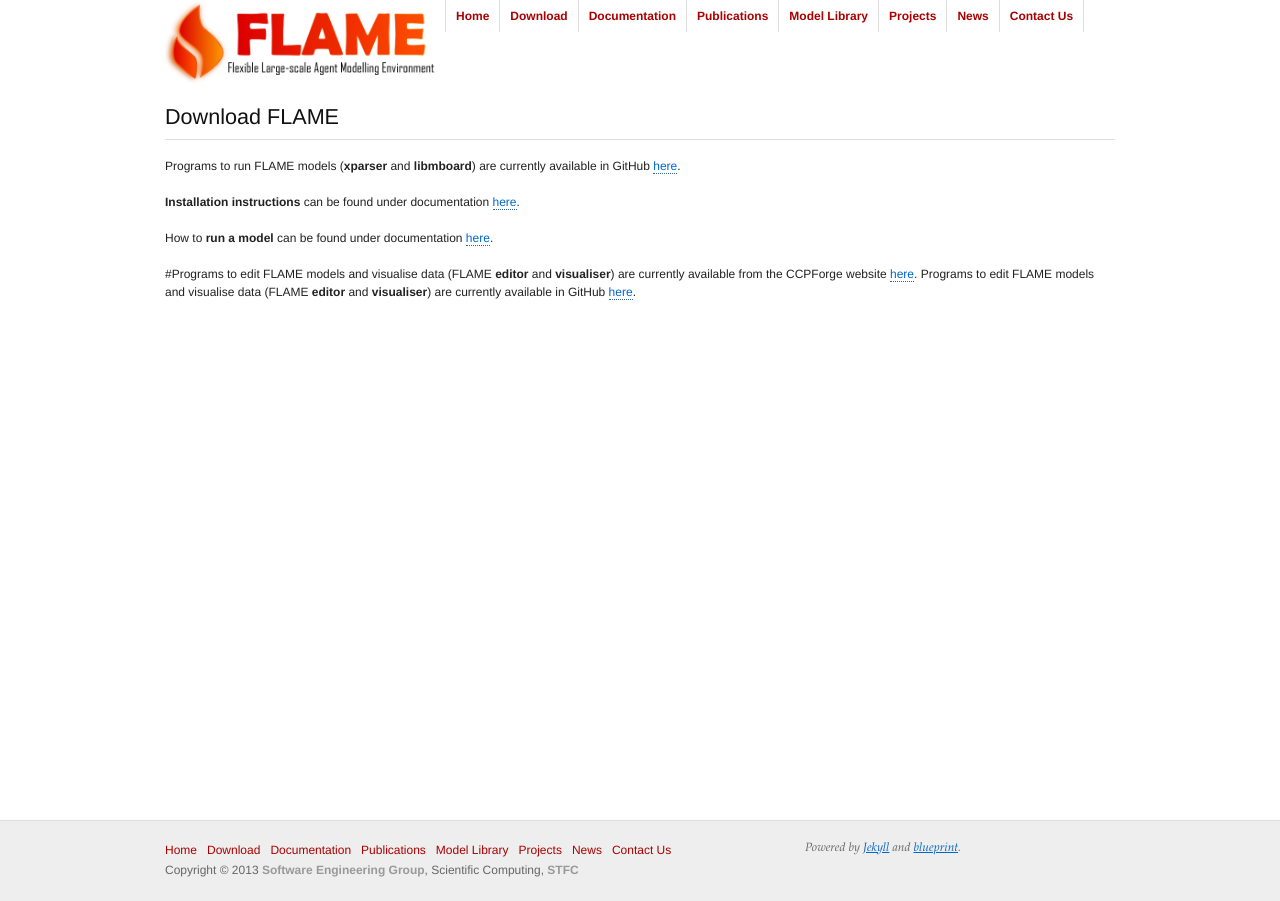
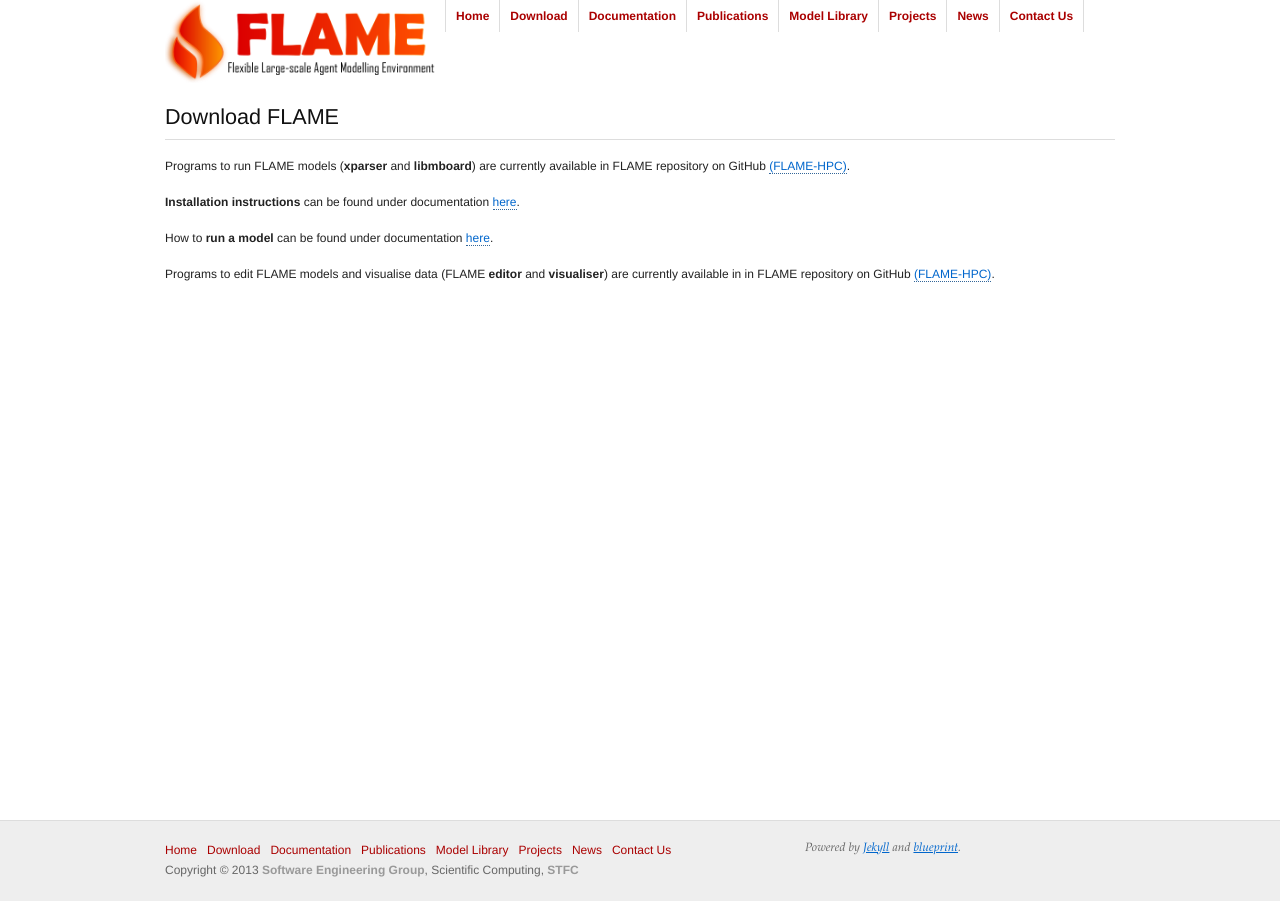
Before and after one commit to FLAME-HPC/FLAME-HPC.github.io, a Jekyll site: the page built from download/index.markdown, in a window 1280 px wide. Built offline with Jekyll 4.4.1, drawn with Linux system fonts in a browser that asks for light colours.

Commit message:
changes to contact and download

```diff
--- a/contact/index.markdown
+++ b/contact/index.markdown
@@ -7,7 +7,7 @@ title: Contact Us
 
 ## Feedback, Questions, Testing...
 
-If you have general feedback, suggestions, or questions, please contact [flame-dev mailinglist](flame-dev@googlegroups.com). Join the mailinglist to recieve updates and get involved in the discusstion regarding FLAME.
+If you have general feedback, suggestions, or questions, please contact FLAME Developers group via flame-dev@googlegroups.com. Join the mailinglist to recieve updates and get involved in the discusstion regarding FLAME.
 
 <!--
 Do get in touch with:
@@ -19,6 +19,6 @@ Do get in touch with:
 
 ## Reporting Bugs
 
-#Bug reports can be filed on our [CCPForge project page](http://ccpforge.cse.rl.ac.uk/gf/project/xagents/tracker/?action=TrackerItemBrowse&tracker_id=249).
+<!--Bug reports can be filed on our [CCPForge project page](http://ccpforge.cse.rl.ac.uk/gf/project/xagents/tracker/?action=TrackerItemBrowse&tracker_id=249). -->
 
 Please use GitHub issue tracker (https://github.com/FLAME-HPC/FLAMEII/issues) to report bugs, issues or request a sepcefic feature.
--- a/download/index.markdown
+++ b/download/index.markdown
@@ -5,11 +5,14 @@ title: Download FLAME
 
 * * *
 
-Programs to run FLAME models (**xparser** and **libmboard**) are currently available in GitHub [here](https://github.com/FLAME-HPC/).
+Programs to run FLAME models (**xparser** and **libmboard**) are currently available in FLAME repository on GitHub [(FLAME-HPC)](https://github.com/FLAME-HPC/).
 
 **Installation instructions** can be found under documentation [here](../docs/install.html).
 
 How to **run a model** can be found under documentation [here](../docs/user_manual.html#sec:model_execution).
 
-#Programs to edit FLAME models and visualise data (FLAME **editor** and **visualiser**) are currently available from the CCPForge website [here](http://ccpforge.cse.rl.ac.uk/gf/project/flame/frs/).
-Programs to edit FLAME models and visualise data (FLAME **editor** and **visualiser**) are currently available in GitHub [here](https://github.com/FLAME-HPC).
+<!--
+Programs to edit FLAME models and visualise data (FLAME **editor** and **visualiser**) are currently available from the CCPForge website [here](http://ccpforge.cse.rl.ac.uk/gf/project/flame/frs/).
+-->
+
+Programs to edit FLAME models and visualise data (FLAME **editor** and **visualiser**) are currently available in in FLAME repository on GitHub [(FLAME-HPC)](https://github.com/FLAME-HPC).
```
